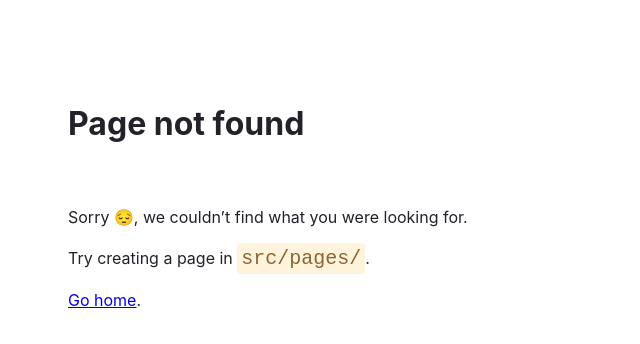
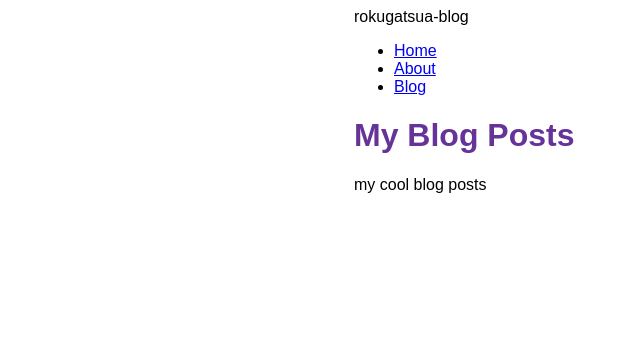
Before and after one commit to Rokugatsua/rokugatsua-blog, a Gatsby site: page /blog in a window 1280 px wide. Before the commit this address had no page. Shown: the whole page, without its empty margins (36-676 px from the left). Built offline with nearby package versions, Linux system fonts and the light colour scheme; Gatsby itself is replaced by a stand-in of ours.

Commit message:
add blog page

```diff
--- a/src/components/layout.js
+++ b/src/components/layout.js
@@ -27,6 +27,7 @@ const Layout = ({pageTitle, children}) => {
                 <ul className={navLinks}>
                     <li className={navLinkItem}><Link className={navLinkText} to='/'>Home</Link></li>
                     <li className={navLinkItem}><Link className={navLinkText} to='/about'>About</Link></li>
+                    <li className={navLinkItem}><Link className={navLinkText} to='/blog'>Blog</Link></li>
                 </ul>
             </nav>
             <main>
--- /dev/null
+++ b/src/pages/blog.js
@@ -0,0 +1,15 @@
+import * as React from 'react'
+import Layout from '../components/layout'
+import Seo from '../components/seo'
+
+const BlogPage = () => {
+    return (
+        <Layout pageTitle="My Blog Posts">
+            <p>my cool blog posts</p>
+        </Layout>
+    )
+}
+
+export default BlogPage
+
+export const Head = () => <Seo title="My blog posts" />
```
